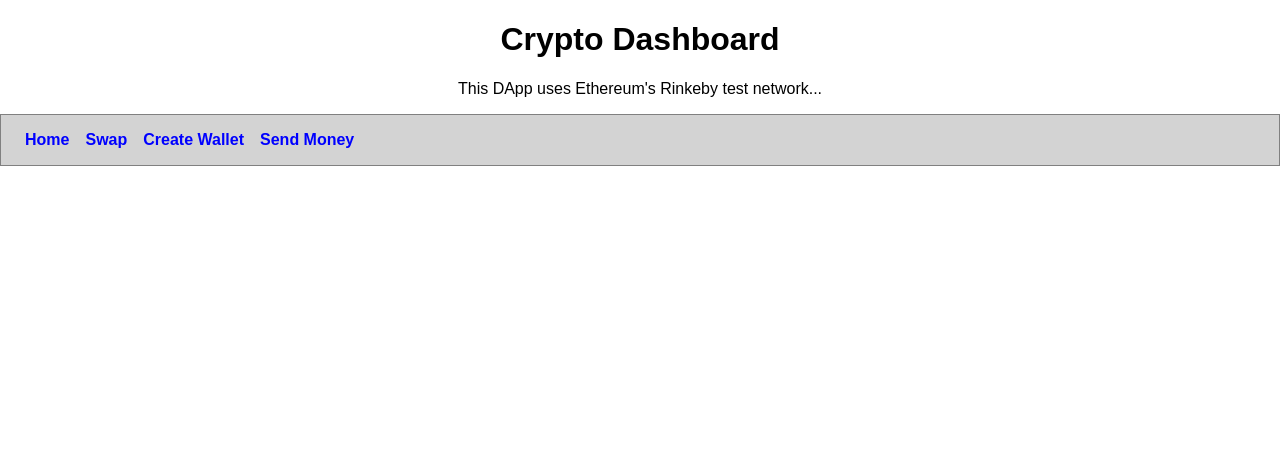
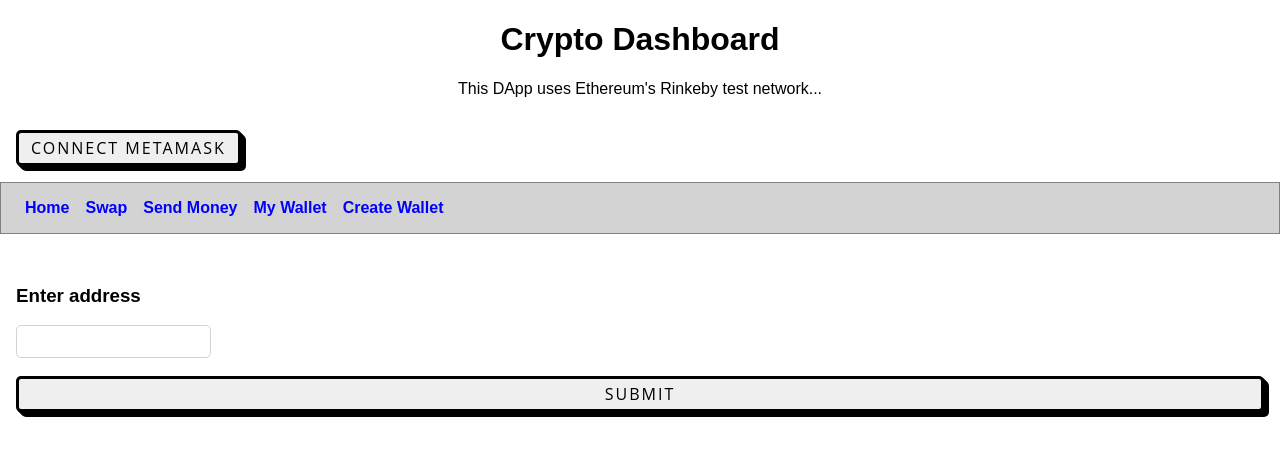
Before and after one commit to mikestarrdev/eth-portfolio-wallet, a React (Create React App) app: page /view-transactions in a window 1280 px wide. Shown: the top 456 px of the page. Built offline with nearby package versions, Linux system fonts and the light colour scheme.

Commit message:
Added clearForm function to SendMoney component

```diff
--- a/public/index.html
+++ b/public/index.html
@@ -5,10 +5,7 @@
     <link rel="icon" href="%PUBLIC_URL%/favicon.ico" />
     <meta name="viewport" content="width=device-width, initial-scale=1" />
     <meta name="theme-color" content="#000000" />
-    <meta
-      name="description"
-      content="Web site created using create-react-app"
-    />
+    <meta name="description" content="Swap, send money, create an ETH wallet" />
     <link rel="apple-touch-icon" href="%PUBLIC_URL%/logo192.png" />
     <!--
       manifest.json provides metadata used when your web app is installed on a
@@ -24,7 +21,7 @@
       work correctly both with client-side routing and a non-root public URL.
       Learn how to configure a non-root public URL by running `npm run build`.
     -->
-    <title>React App</title>
+    <title>Web3 fun</title>
   </head>
   <body>
     <noscript>You need to enable JavaScript to run this app.</noscript>
--- a/src/App.js
+++ b/src/App.js
@@ -5,9 +5,33 @@ import NavBar from "./components/Navbar";
 import Swap from "./components/Swap";
 import CreateWallet from "./components/CreateWallet";
 import SendMoney from "./components/SendMoney";
+import ViewTransactions from "./components/ViewTransactions";
+import MyWallet from "./components/MyWallet";
+import { ethers } from "ethers";
 
 function App() {
   const [userWallet, setUserWallet] = useState();
+  const [provider, setProvider] = useState();
+  const [signer, setSigner] = useState();
+
+  async function connectMetaMask(e) {
+    e.preventDefault();
+    // A Web3Provider wraps a standard Web3 provider, which is
+    // what MetaMask injects as window.ethereum into each page
+    const provider = new ethers.providers.Web3Provider(window.ethereum);
+
+    // MetaMask requires requesting permission to connect users accounts
+    await provider.send("eth_requestAccounts", []);
+
+    // The MetaMask plugin also allows signing transactions to
+    // send ether and pay to change state within the blockchain.
+    // For this, you need the account signer...
+    const signer = provider.getSigner();
+
+    // const balance = await provider.getBalance();
+    setProvider(provider);
+    setSigner(signer);
+  }
 
   return (
     <>
@@ -16,6 +40,17 @@ function App() {
         <p style={{ textAlign: "center" }}>
           This DApp uses Ethereum's Rinkeby test network...
         </p>
+        {!provider ? (
+          <button
+            onClick={connectMetaMask}
+            className="button-54"
+            style={{ margin: "1rem" }}
+          >
+            Connect MetaMask
+          </button>
+        ) : (
+          <p>{provider.provider.selectedAddress}</p>
+        )}
         <NavBar />
       </header>
 
@@ -31,6 +66,11 @@ function App() {
           }
         />
         <Route path="send-money" element={<SendMoney />} />
+        <Route path="view-transactions" element={<ViewTransactions />} />
+        <Route
+          path="my-wallet"
+          element={<MyWallet provider={provider} signer={signer} />}
+        />
       </Routes>
     </>
   );
--- /dev/null
+++ b/src/components/MyWallet.js
@@ -0,0 +1,14 @@
+import React from "react";
+import { useState, useEffect } from "react";
+import { ethers } from "ethers";
+
+function MyWallet({ provider, signer }) {
+  const [walletHoldings, setWalletHoldings] = useState({});
+  useEffect(() => {
+
+  }, []);
+
+  return <div></div>;
+}
+
+export default MyWallet;
--- a/src/components/Navbar.js
+++ b/src/components/Navbar.js
@@ -10,11 +10,18 @@ function NavBar() {
       <div className="navitem">
         <NavLink to="swap">Swap</NavLink>
       </div>
+
+      <div className="navitem">
+        <NavLink to="send-money">Send Money</NavLink>
+      </div>
+      {/* <div className="navitem">
+        <NavLink to="view-transactions">View Transactions</NavLink>
+      </div> */}
+      <div className="navitem">
+        <NavLink to="my-wallet">My Wallet</NavLink>
+      </div>
       <div className="navitem">
         <NavLink to="create-wallet">Create Wallet</NavLink>
-      </div>
-      <div className="navitem">
-        <NavLink to="send-money">Send Money</NavLink>
       </div>
     </nav>
   );
--- a/src/components/SendMoney.js
+++ b/src/components/SendMoney.js
@@ -7,8 +7,8 @@ require("dotenv").config({ path: "../../env" });
 function SendMoney() {
   const [walletType, setWalletType] = useState("mnemonic");
   const [encryptedJSON, setEncryptedJSON] = useState();
-  const [mnemonic, setMnemonic] = useState(process.env.REACT_APP_MNEMONIC);
-  const [addressTo, setAddressTo] = useState(process.env.REACT_APP_ADDRESS_TO);
+  const [mnemonic, setMnemonic] = useState("");
+  const [addressTo, setAddressTo] = useState("");
   const [amount, setAmount] = useState("");
   //   const [gas, setGas] = useState(21000);
   const [password, setPassword] = useState("");
@@ -51,6 +51,16 @@ function SendMoney() {
     await setTx(tx);
     console.log(tx);
   };
+
+  function clearForm(e) {
+    e.preventDefault();
+    setWalletType("mnemonic");
+    setMnemonic("");
+    setAddressTo("");
+    setAmount("");
+    setTx("");
+    setTxSent(false);
+  }
 
   return (
     <div>
@@ -155,6 +165,8 @@ function SendMoney() {
       {tx ? (
         <>
           <p>
+            Transaction hash {tx.hash}
+            <br />
             <a
               href={`https://rinkeby.etherscan.io/tx/${tx.hash}`}
               target="_blank"
@@ -164,7 +176,9 @@ function SendMoney() {
             </a>
           </p>
           <br />
-          <button className="button-54">Send another transaction</button>
+          <button onClick={clearForm} className="button-54">
+            Send another transaction
+          </button>
         </>
       ) : null}
     </div>
--- a/src/components/Swap.js
+++ b/src/components/Swap.js
@@ -1,5 +1,6 @@
 import React from "react";
 import { useState } from "react";
+import { ethers } from "ethers";
 
 function Swap() {
   return (
--- /dev/null
+++ b/src/components/ViewTransactions.js
@@ -0,0 +1,42 @@
+import React from "react";
+import { useState } from "react";
+import { ethers } from "ethers";
+require("dotenv").config({ path: "../../env" });
+
+function ViewTransaction() {
+  const [address, setAddress] = useState("");
+
+  const displayBlocks = async (e) => {
+    e.preventDefault();
+
+    const INFURA_ID = process.env.REACT_APP_INFURA_KEY;
+    const PROVIDER = new ethers.providers.JsonRpcProvider(
+      `https://rinkeby.infura.io/v3/${INFURA_ID}`
+    );
+
+    const balance = await PROVIDER.getBalance(`${address}`);
+    console.log(balance);
+
+    const txCount = await PROVIDER.getTransactionCount(`${address}`);
+    console.log(txCount);
+  };
+
+  return (
+    <div>
+      <form onSubmit={displayBlocks}>
+        <label>
+          <h3>Enter address</h3>
+          <input
+            type="text"
+            onChange={(e) => setAddress(e.target.value)}
+            value={address}
+          />
+        </label>
+        <br />
+        <input type="submit" className="button-54" />
+      </form>
+    </div>
+  );
+}
+
+export default ViewTransaction;
--- a/src/index.css
+++ b/src/index.css
@@ -44,6 +44,7 @@ button,
   box-shadow: 0px 0px 0px 0px;
   top: 5px;
   left: 5px;
+  transform: translateY(2px);
 }
 
 @media (min-width: 768px) {
```
Also changed, not shown: src/components/Wallet.js (added).
